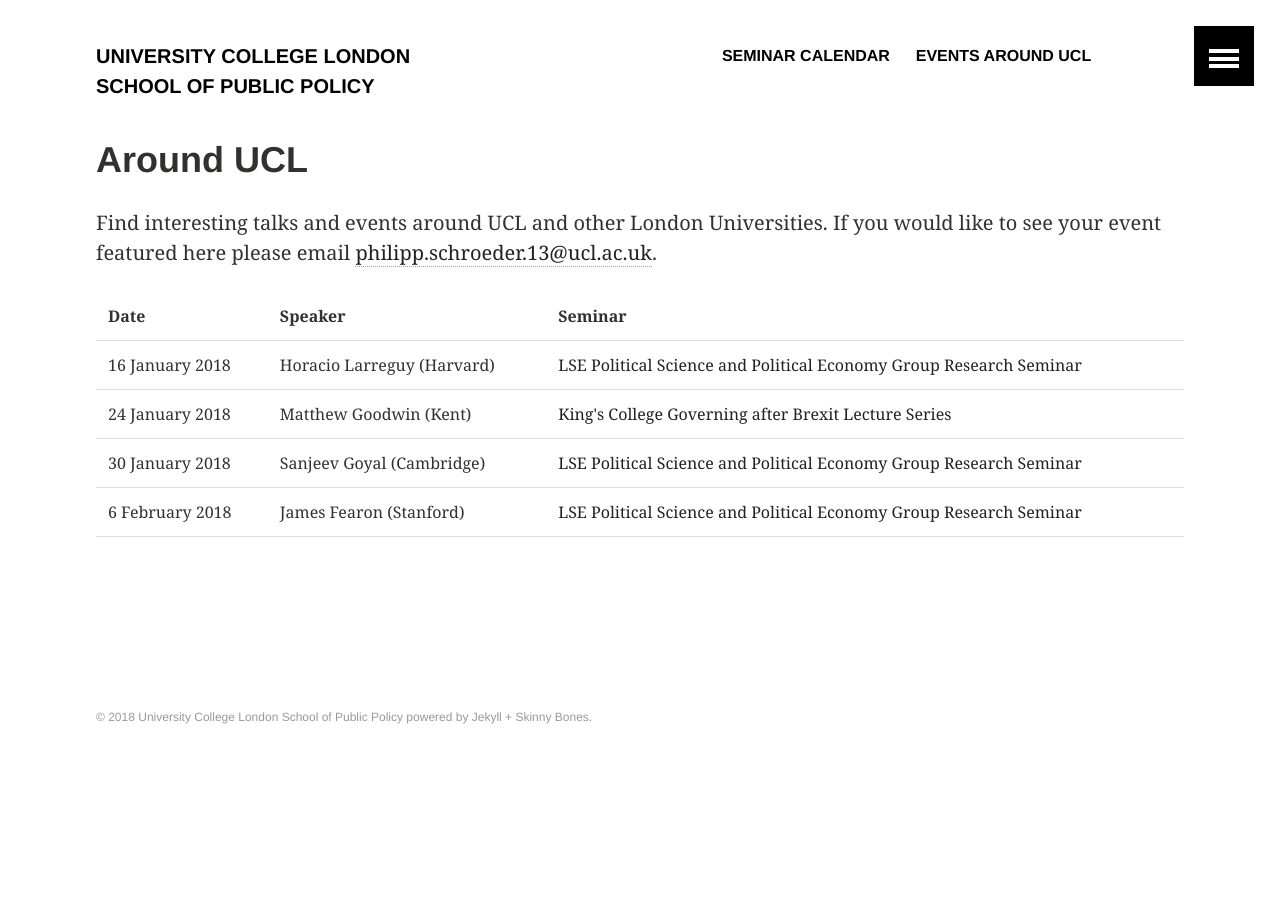
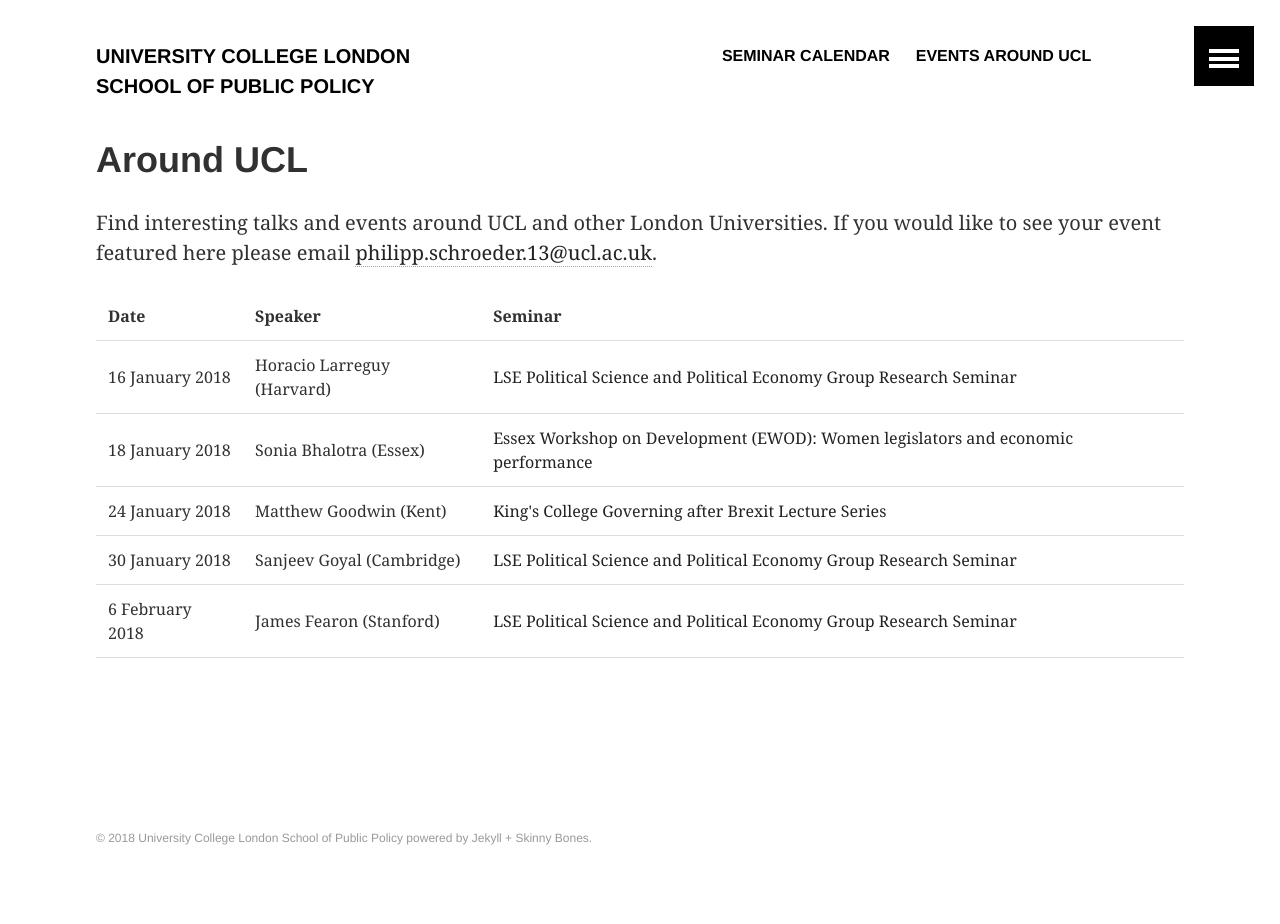
Before and after one commit to phischroeder/drs_page, a Jekyll site: the page built from other/index.html, in a window 1280 px wide. Built offline with Jekyll 4.4.1, drawn with Linux system fonts in a browser that asks for light colours; before the commit the page ends 900 px from its top, so only the background shows below that.

Commit message:
Update index.html

```diff
--- a/other/index.html
+++ b/other/index.html
@@ -18,6 +18,11 @@
      <TD><a href = "http://www.lse.ac.uk/government/research/resgroups/PSPE/ResearchSeminar.aspx" target="_blank">LSE Political Science and Political Economy Group Research Seminar</a></TD>
    </TR>
   <TR>
+     <TD>18 January 2018</TD>
+     <TD>Sonia Bhalotra (Essex)</TD>
+     <TD><a href = "https://www.essex.ac.uk/events/2018/01/18/women-legislators-and-economic-performance" target="_blank">Essex Workshop on Development (EWOD): Women legislators and economic performance</a></TD>
+   </TR>
+  <TR>
      <TD>24 January 2018</TD>
      <TD>Matthew Goodwin (Kent)</TD>
      <TD><a href = "https://www.kcl.ac.uk/sspp/departments/politicaleconomy/newsevents/Governing-after-Brexit-Lectures/Governing-after-Brexit-Lectures.aspx" target="_blank">King's College Governing after Brexit Lecture Series</a></TD>
```
